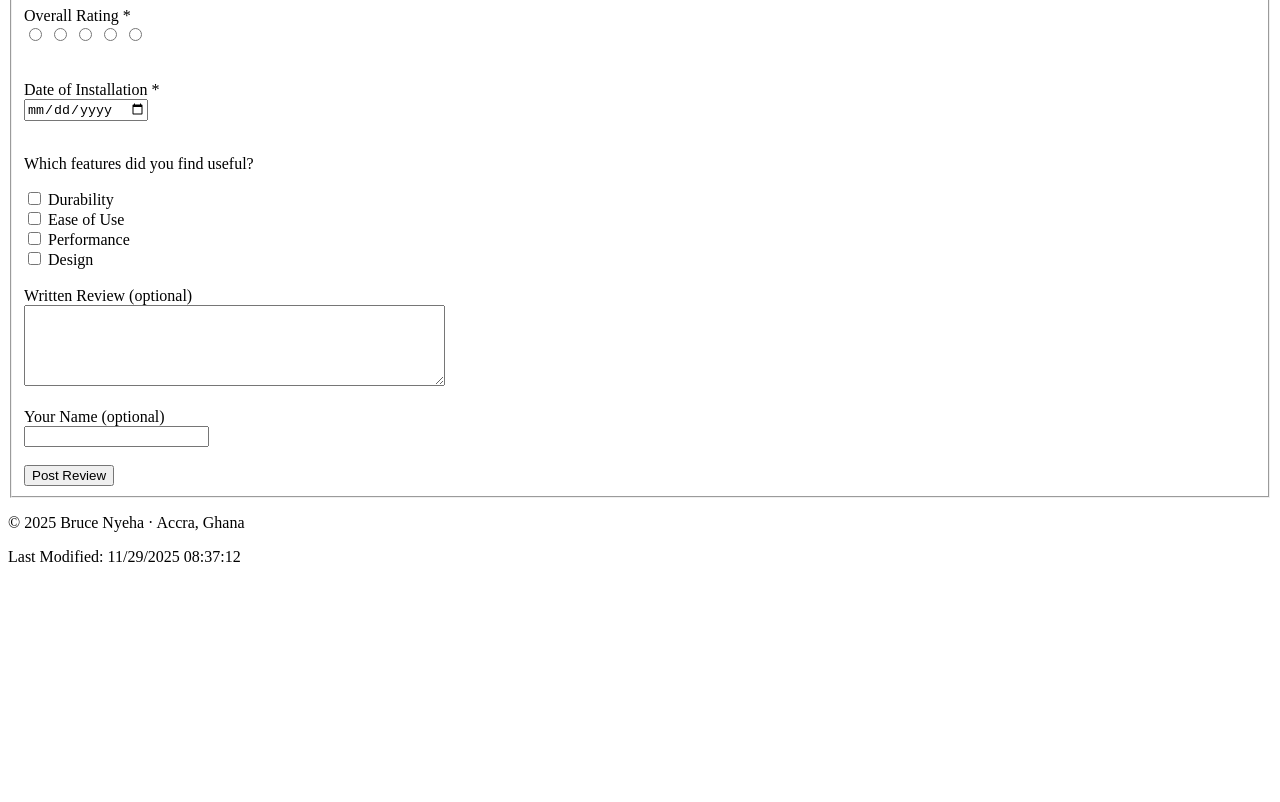
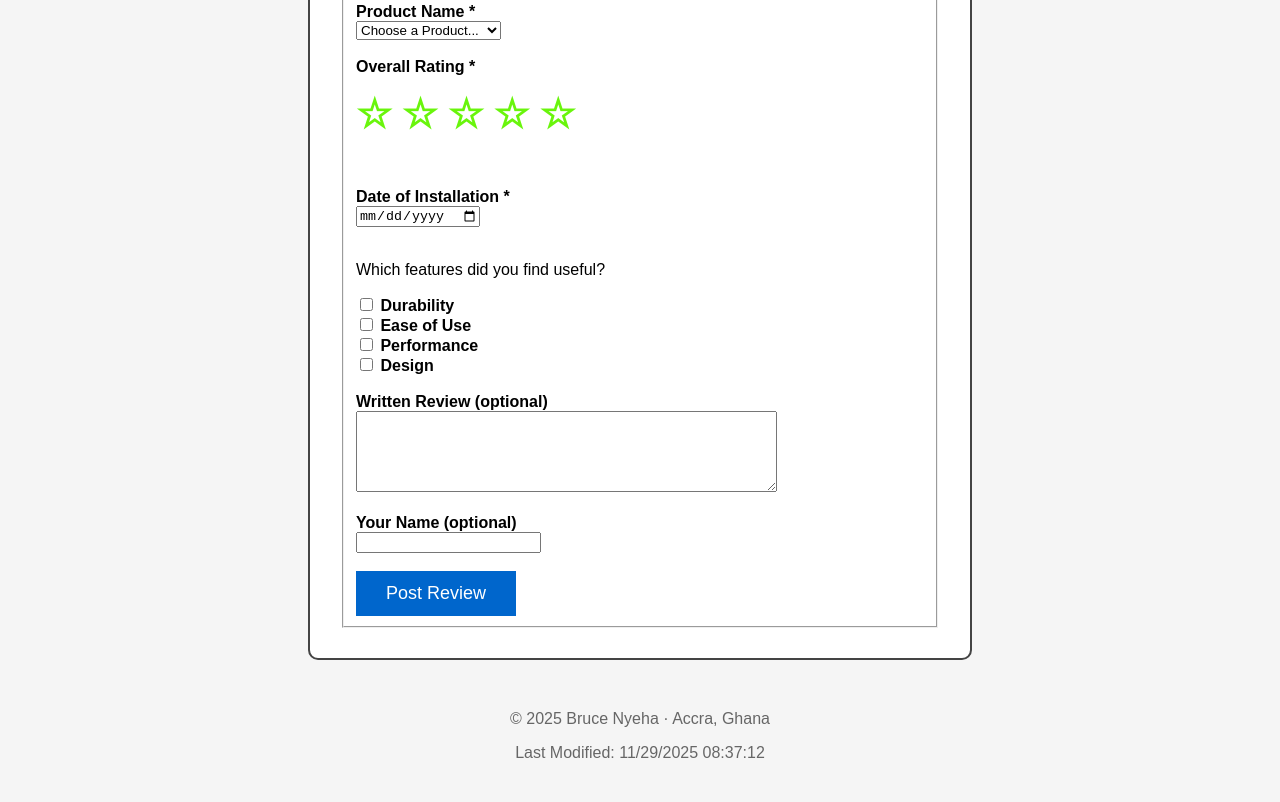
Before and after one commit to Bruce-Nyeha/wdd131, a plain HTML site: page form.html in a window 1280 px wide. Shown: the part 151-953 px from the top of the page. Before the commit the page ends 800 px from the top, so only its background shows below. Drawn offline with Linux system fonts and the light colour scheme.

Commit message:
Form assignment

```diff
--- /dev/null
+++ b/FORM/review.html
@@ -0,0 +1,22 @@
+<!DOCTYPE html>
+<html lang="en">
+<head>
+    <meta charset="UTF-8">
+    <meta name="viewport" content="width=device-width, initial-scale=1.0">
+    <title>Review Posted</title>
+    <link rel="stylesheet" href="styles/forms.css">
+</head>
+<body>
+    <h1>Thank You!</h1>
+    <p>Your review has been submitted.</p>
+    <p>Total reviews you have submitted: <strong id="count">1</strong></p>
+    <p><a href="form.html">← Submit another review</a></p>
+
+    <script>
+        let count = localStorage.getItem("reviewCount") || 0;
+        count = Number(count) + 1;
+        localStorage.setItem("reviewCount", count);
+        document.getElementById("count").textContent = count;
+    </script>
+</body>
+</html>
--- /dev/null
+++ b/FORM/styles/form.css
@@ -0,0 +1,81 @@
+body {
+    font-family: Arial, sans-serif;
+    background-color: #f5f5f5;
+    margin: 40px;
+}
+
+h1 {
+    text-align: center;
+    color: #333;
+}
+
+form {
+    background: white;
+    padding: 30px;
+    border: 2px solid #444;
+    max-width: 600px;
+    margin: auto;
+    border-radius: 10px;
+}
+
+label {
+    font-weight: bold;
+}
+
+/* STAR RATING */
+.stars {
+    display: flex;
+    flex-direction: row-reverse;
+    justify-content: left;
+    gap: 10px;
+    margin: 15px 0;
+}
+
+.stars input[type="radio"] {
+    display: none;
+}
+
+.stars > label {
+    color: #69f50c;
+    font-size: 2.5rem;
+    cursor: pointer;
+    transition: color 0.2s;
+}
+
+.stars > label:hover,
+.stars > label:hover ~ label {
+    color: gold;
+}
+
+.stars input:checked ~ label {
+    color: gold;
+}
+
+.stars > label::before {
+    content: "☆";
+}
+
+.stars input:checked ~ label::before,
+.stars > label:hover::before,
+.stars > label:hover ~ label::before {
+    content: "★";
+}
+
+input[type="submit"] {
+    background: #0066cc;
+    color: white;
+    padding: 12px 30px;
+    font-size: 18px;
+    border: none;
+    cursor: pointer;
+}
+
+input[type="submit"]:hover {
+    background: #0050a0;
+}
+
+footer {
+    text-align: center;
+    margin-top: 50px;
+    color: #666;
+}
--- a/form.html
+++ b/form.html
@@ -4,12 +4,12 @@
     <meta charset="UTF-8">
     <meta name="viewport" content="width=device-width, initial-scale=1.0">
     <title>Product Review</title>
-    <link rel="stylesheet" href="project/FORM/styles/form.css">
+    <link rel="stylesheet" href="FORM/styles/form.css">
 </head>
 <body>
     <h1>Product Review</h1>
 
-    <form method="get" action="project/FORM/review.html">
+    <form method="get" action="FORM/review.html">
         <fieldset>
             <legend>Product Review Form</legend>
 
```
